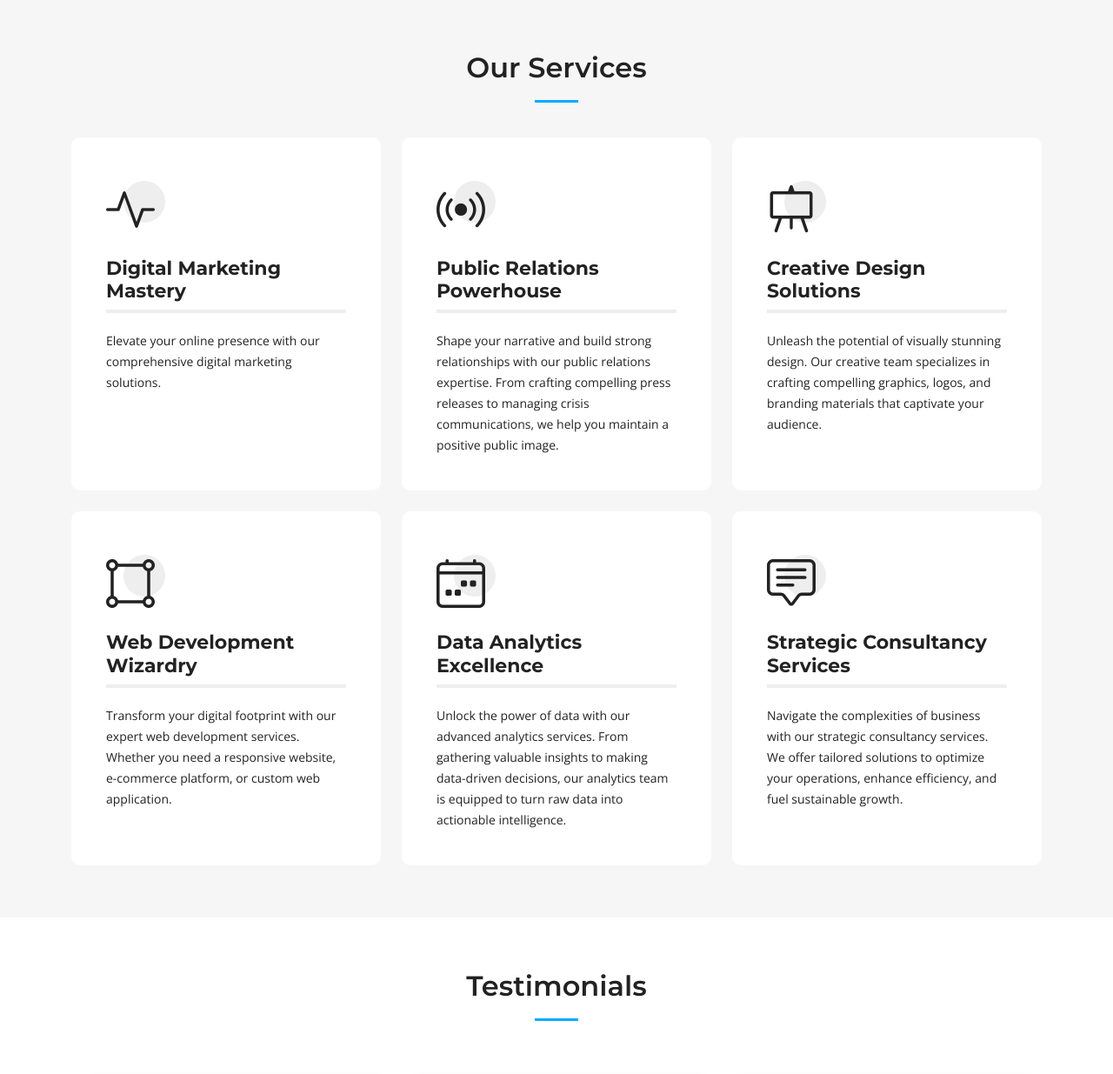
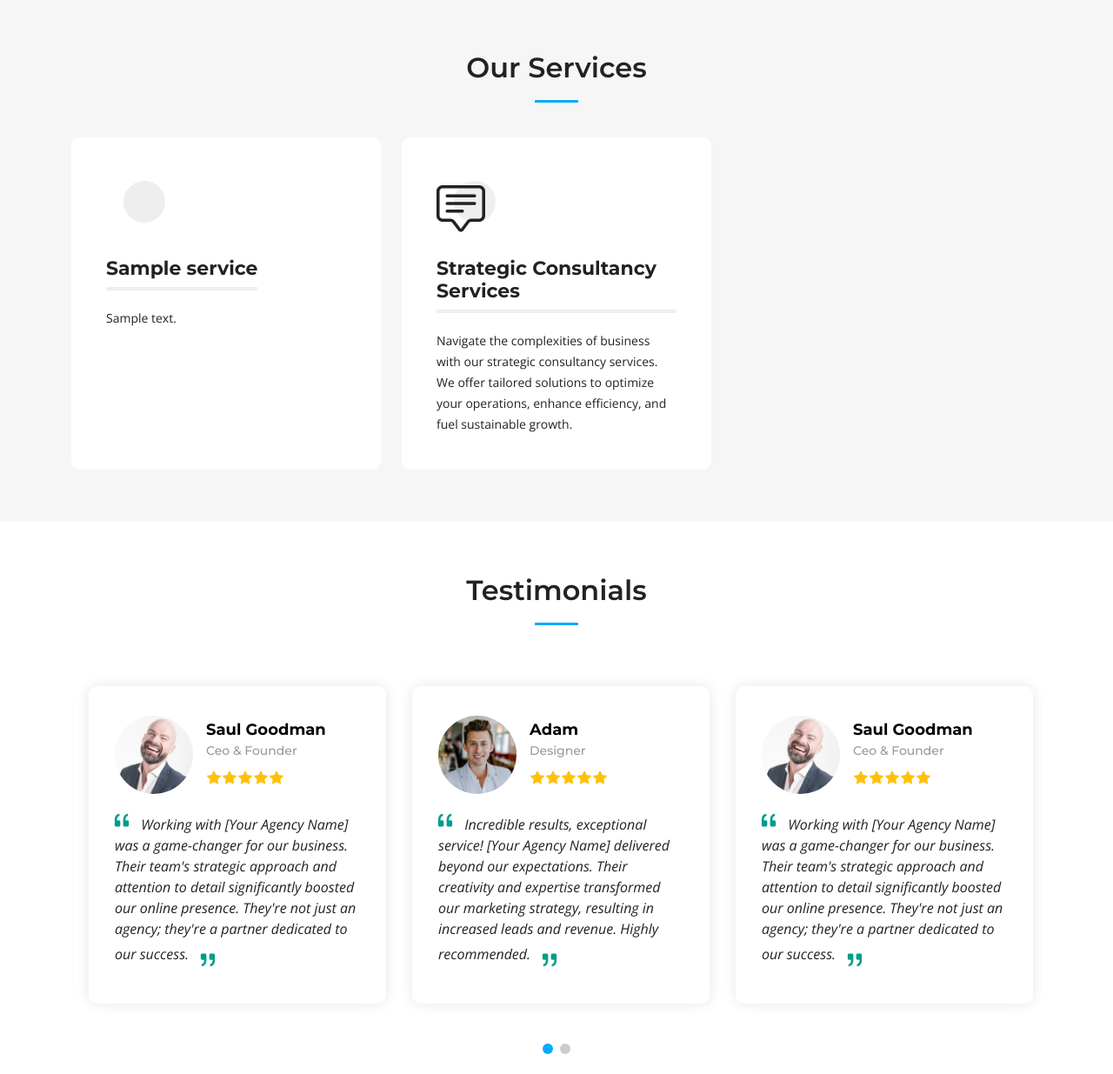
Before and after one commit to endang-ismaya/dj-company-profile, a Django app: page / in a window 1280 px wide. Shown: the part 554-1789 px from the top of the page at 87% size. Run offline with Django 5.2, Linux system fonts and the light colour scheme; tables that the repository leaves empty hold one stand-in row (values such as "Sample post"); some libraries are stand-ins or nearby versions.

Commit message:
add services into the model and template

```diff
--- a/app/models.py
+++ b/app/models.py
@@ -15,3 +15,12 @@ class GeneralInfo(models.Model):
 
     def __str__(self):
         return self.company_name
+
+
+class Service(models.Model):
+    icon = models.CharField(max_length=50, blank=True, null=True)
+    title = models.CharField(max_length=255, unique=True)
+    description = models.TextField()
+
+    def __str__(self):
+        return self.title
--- a/app/views.py
+++ b/app/views.py
@@ -1,23 +1,11 @@
 from django.shortcuts import render
 
-from app.models import GeneralInfo
-
-"""
-company_name = models.CharField(max_length=255, default="Company")
-location = models.CharField(max_length=255)
-email = models.EmailField()
-phone = models.CharField(max_length=20)
-open_hours = models.CharField(max_length=100, blank=True, null=True)
-video_url = models.URLField(blank=True, null=True)
-twitter_url = models.URLField(blank=True, null=True)
-facebook_url = models.URLField(blank=True, null=True)
-instagram_url = models.URLField(blank=True, null=True)
-linkedin_url = models.URLField(blank=True, null=True)
-"""
+from app.models import GeneralInfo, Service
 
 
 def index(request):
     general_info = GeneralInfo.objects.first()
+    services = Service.objects.all()
     context = {
         "company_name": general_info.company_name,
         "location": general_info.location,
@@ -29,5 +17,6 @@ def index(request):
         "facebook_url": general_info.facebook_url or "#",
         "instagram_url": general_info.instagram_url or "#",
         "linkedin_url": general_info.linkedin_url or "#",
+        "services": services,
     }
     return render(request, "app/index.html", context)
--- a/templates/app/index.html
+++ b/templates/app/index.html
@@ -10,60 +10,18 @@
       </div>
 
       <div class="row gy-4" data-aos="fade-up" data-aos-delay="100">
-        <div class="col-lg-4 col-md-6">
-          <div class="service-item position-relative">
-            <div class="icon">
-              <i class="bi bi-activity"></i>
+        {% for service in services %}
+          <div class="col-lg-4 col-md-6">
+            <div class="service-item position-relative">
+              <div class="icon">
+                <i class="{{ service.icon }}"></i>
+              </div>
+              <h3>{{ service.title }}</h3>
+              <p>{{ service.description }}</p>
             </div>
-            <h3>Digital Marketing Mastery</h3>
-            <p>Elevate your online presence with our comprehensive digital marketing solutions.</p>
           </div>
-        </div>
-        <!-- End Service Item -->
-
-        <div class="col-lg-4 col-md-6">
-          <div class="service-item position-relative">
-            <div class="icon">
-              <i class="bi bi-broadcast"></i>
-            </div>
-            <h3>Public Relations Powerhouse</h3>
-            <p>Shape your narrative and build strong relationships with our public relations expertise. From crafting compelling press releases to managing crisis communications, we help you maintain a positive public image.</p>
-          </div>
-        </div>
-        <!-- End Service Item -->
-
-        <div class="col-lg-4 col-md-6">
-          <div class="service-item position-relative">
-            <div class="icon">
-              <i class="bi bi-easel"></i>
-            </div>
-            <h3>Creative Design Solutions</h3>
-            <p>Unleash the potential of visually stunning design. Our creative team specializes in crafting compelling graphics, logos, and branding materials that captivate your audience.</p>
-          </div>
-        </div>
-        <!-- End Service Item -->
-
-        <div class="col-lg-4 col-md-6">
-          <div class="service-item position-relative">
-            <div class="icon">
-              <i class="bi bi-bounding-box-circles"></i>
-            </div>
-            <h3>Web Development Wizardry</h3>
-            <p>Transform your digital footprint with our expert web development services. Whether you need a responsive website, e-commerce platform, or custom web application.</p>
-          </div>
-        </div>
-        <!-- End Service Item -->
-
-        <div class="col-lg-4 col-md-6">
-          <div class="service-item position-relative">
-            <div class="icon">
-              <i class="bi bi-calendar4-week"></i>
-            </div>
-            <h3>Data Analytics Excellence</h3>
-            <p>Unlock the power of data with our advanced analytics services. From gathering valuable insights to making data-driven decisions, our analytics team is equipped to turn raw data into actionable intelligence.</p>
-          </div>
-        </div>
-        <!-- End Service Item -->
+          <!-- End Service Item -->
+        {% endfor %}
 
         <div class="col-lg-4 col-md-6">
           <div class="service-item position-relative">
```
Also changed, not shown: app/admin.py (+7 -1 lines), app/migrations/0002_service.py (added).
